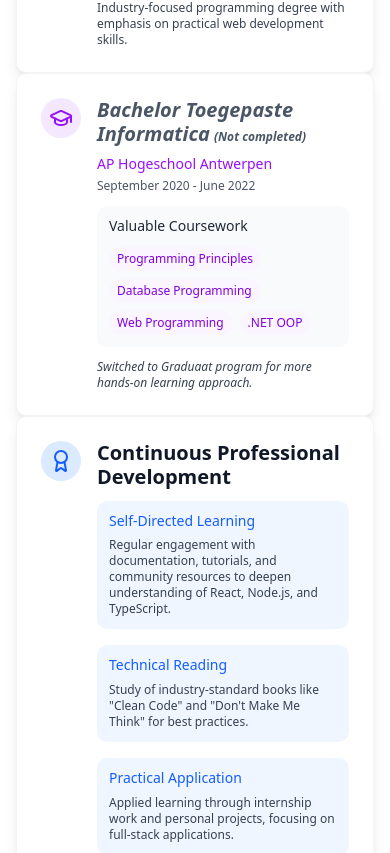
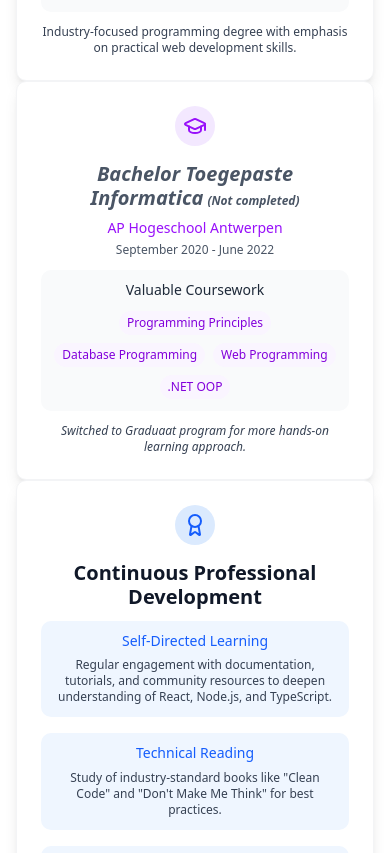
Before and after one commit to Lenaerts-Nestor/personal-portfolio, a React (Vite) app: page / in a window 390 px wide. Shown: the part 7359-8212 px from the top of the page. Built offline with nearby package versions, Linux system fonts and the light colour scheme.

Commit message:
update last education spliting and animation

```diff
--- a/src/components/home/sections/education/education-card.tsx
+++ b/src/components/home/sections/education/education-card.tsx
@@ -1,17 +1,8 @@
-import { GraduationCap } from 'lucide-react';
-import { motion } from 'framer-motion';
 
-interface EducationCardProps {
-  title: string;
-  institution: string;
-  period: string;
-  description: string;
-  courseworks: string[];
-  courseworkTitle: string;
-  notCompleted?: boolean;
-  delay?: number;
-  badgeColor: 'indigo' | 'purple';
-}
+import { GraduationCap } from "lucide-react"
+import { motion } from "framer-motion"
+import type { EducationCardProps } from "../../../../interface/education"
+
 
 export const EducationCard = ({
   title,
@@ -22,55 +13,59 @@ export const EducationCard = ({
   courseworkTitle,
   notCompleted = false,
   delay = 0,
-  badgeColor = 'indigo'
+  badgeColor = "indigo",
 }: EducationCardProps) => {
   return (
     <motion.div
-      className='bg-white shadow-lg rounded-lg p-6 md:p-8 border border-gray-100 education-item'
+      className="bg-white shadow-lg rounded-lg p-6 md:p-8 border border-gray-100 education-item hover:shadow-xl transition-shadow duration-300 relative overflow-hidden group"
       initial={{ opacity: 0, y: 20 }}
       whileInView={{ opacity: 1, y: 0 }}
       viewport={{ once: true }}
       transition={{ duration: 0.5, delay }}
     >
-      <div className='flex items-start'>
-        <div className='flex-shrink-0 mr-4'>
-          <div className={`p-2 bg-${badgeColor}-100 rounded-full`}>
+      <div
+        className={`absolute top-0 left-0 w-full h-1 bg-${badgeColor}-500 transform scale-x-0 group-hover:scale-x-100 transition-transform duration-300 origin-left`}
+      ></div>
+
+      <div className="flex flex-col md:flex-row md:items-start">
+        <div className="flex-shrink-0 md:mr-4 flex justify-center md:justify-start mb-4 md:mb-0">
+          <div
+            className={`p-2 bg-${badgeColor}-100 rounded-full group-hover:bg-${badgeColor}-200 transition-colors duration-300`}
+          >
             <GraduationCap size={24} className={`text-${badgeColor}-600`} />
           </div>
         </div>
-        <div>
-          <h3 className={`text-xl font-semibold ${notCompleted ? 'text-gray-600 italic' : 'text-gray-900'} mb-1`}>
+        <div className="md:max-w-[85%]">
+          <h3
+            className={`text-xl font-semibold ${notCompleted ? "text-gray-600 italic" : "text-gray-900"} mb-1 text-center md:text-left group-hover:text-${badgeColor}-700 transition-colors duration-300`}
+          >
             {title}
-            {notCompleted && <span className='text-xs ml-1'>(Not completed)</span>}
+            {notCompleted && <span className="text-xs ml-1">(Not completed)</span>}
           </h3>
-          <p className={`text-sm text-${badgeColor}-600 mb-1`}>
-            {institution}
-          </p>
-          <p className='text-xs text-gray-600 mb-3'>
-            {period}
-          </p>
+          <p className={`text-sm text-${badgeColor}-600 mb-1 text-center md:text-left`}>{institution}</p>
+          <p className="text-xs text-gray-600 mb-3 text-center md:text-left">{period}</p>
 
-          <div className='bg-gray-50 p-3 rounded-lg mb-3'>
-            <h4 className='text-sm font-medium text-gray-800 mb-2'>
-              {courseworkTitle}
-            </h4>
-            <div className='flex flex-wrap gap-2'>
+          <div className="bg-gray-50 p-3 rounded-lg mb-3 group-hover:bg-gray-100 transition-colors duration-300">
+            <h4 className="text-sm font-medium text-gray-800 mb-2 text-center md:text-left">{courseworkTitle}</h4>
+            <div className="flex flex-wrap gap-2 justify-center md:justify-start">
               {courseworks.map((course, index) => (
-                <span
+                <motion.span
                   key={index}
-                  className={`text-xs bg-${badgeColor}-50 text-${badgeColor}-700 px-2 py-1 rounded-full`}
+                  className={`text-xs bg-${badgeColor}-50 text-${badgeColor}-700 px-2 py-1 rounded-full hover:bg-${badgeColor}-100 transition-colors duration-200 cursor-default`}
+                  whileHover={{ scale: 1.05 }}
+                  transition={{ type: "spring", stiffness: 400, damping: 10 }}
                 >
                   {course}
-                </span>
+                </motion.span>
               ))}
             </div>
           </div>
 
-          <p className={`text-xs text-gray-700 ${notCompleted ? 'italic' : ''}`}>
+          <p className={`text-xs text-gray-700 ${notCompleted ? "italic" : ""} text-center md:text-left`}>
             {description}
           </p>
         </div>
       </div>
     </motion.div>
-  );
-};
+  )
+}
--- a/src/components/home/sections/education/professional-dev-card.tsx
+++ b/src/components/home/sections/education/professional-dev-card.tsx
@@ -1,53 +1,45 @@
-import { Award } from 'lucide-react';
-import { motion } from 'framer-motion';
 
-interface ProfessionalDevCardProps {
-  title: string;
-  sections: Array<{
-    title: string;
-    description: string;
-  }>;
-  delay?: number;
-}
+import { Award } from "lucide-react"
+import { motion } from "framer-motion"
+import type { ProfessionalDevCardProps } from "../../../../interface/education"
 
-export const ProfessionalDevCard = ({
-  title,
-  sections,
-  delay = 0.4
-}: ProfessionalDevCardProps) => {
+export const ProfessionalDevCard = ({ title, sections, delay = 0.4 }: ProfessionalDevCardProps) => {
   return (
     <motion.div
-      className='bg-white shadow-lg rounded-lg p-6 md:p-8 border border-gray-100 education-item md:col-span-2'
+      className="bg-white shadow-lg rounded-lg p-6 md:p-8 border border-gray-100 education-item md:col-span-2 hover:shadow-xl transition-shadow duration-300 relative overflow-hidden group"
       initial={{ opacity: 0, y: 20 }}
       whileInView={{ opacity: 1, y: 0 }}
       viewport={{ once: true }}
       transition={{ duration: 0.5, delay }}
     >
-      <div className='flex items-start'>
-        <div className='flex-shrink-0 mr-4'>
-          <div className='p-2 bg-blue-100 rounded-full'>
-            <Award size={24} className='text-blue-600' />
+      <div className="absolute top-0 left-0 w-full h-1 bg-blue-500 transform scale-x-0 group-hover:scale-x-100 transition-transform duration-300 origin-left"></div>
+
+      <div className="flex flex-col md:flex-row md:items-start">
+        <div className="flex-shrink-0 md:mr-4 flex justify-center md:justify-start mb-4 md:mb-0">
+          <div className="p-2 bg-blue-100 rounded-full group-hover:bg-blue-200 transition-colors duration-300">
+            <Award size={24} className="text-blue-600" />
           </div>
         </div>
-        <div className='flex-1'>
-          <h3 className='text-xl font-semibold text-gray-900 mb-2'>
+        <div className="flex-1">
+          <h3 className="text-xl font-semibold text-gray-900 mb-2 text-center md:text-left group-hover:text-blue-700 transition-colors duration-300">
             {title}
           </h3>
 
-          <div className='grid md:grid-cols-3 gap-4'>
+          <div className="grid md:grid-cols-3 gap-4">
             {sections.map((section, index) => (
-              <div key={index} className='bg-blue-50 p-3 rounded-lg'>
-                <h4 className='text-sm font-medium text-blue-600 mb-1'>
-                  {section.title}
-                </h4>
-                <p className='text-xs text-gray-700'>
-                  {section.description}
-                </p>
-              </div>
+              <motion.div
+                key={index}
+                className="bg-blue-50 p-3 rounded-lg hover:bg-blue-100 transition-colors duration-300"
+                whileHover={{ y: -5 }}
+                transition={{ type: "spring", stiffness: 300, damping: 10 }}
+              >
+                <h4 className="text-sm font-medium text-blue-600 mb-1 text-center md:text-left">{section.title}</h4>
+                <p className="text-xs text-gray-700 text-center md:text-left">{section.description}</p>
+              </motion.div>
             ))}
           </div>
         </div>
       </div>
     </motion.div>
-  );
-};
+  )
+}
--- a/src/interface/education.ts
+++ b/src/interface/education.ts
@@ -8,3 +8,21 @@ export interface EducationEntry {
   courseworkKeys?: string[];
   noteKey?: string;
 }
+
+export interface EducationCardProps {
+  title: string
+  institution: string
+  period: string
+  description: string
+  courseworks: string[]
+  courseworkTitle: string
+  notCompleted?: boolean
+  delay?: number
+  badgeColor?: string
+}
+
+export interface ProfessionalDevCardProps {
+  title: string
+  sections: { title: string; description: string }[]
+  delay?: number
+}
```
